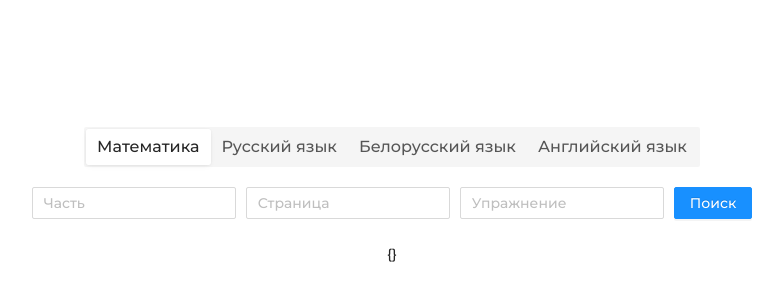
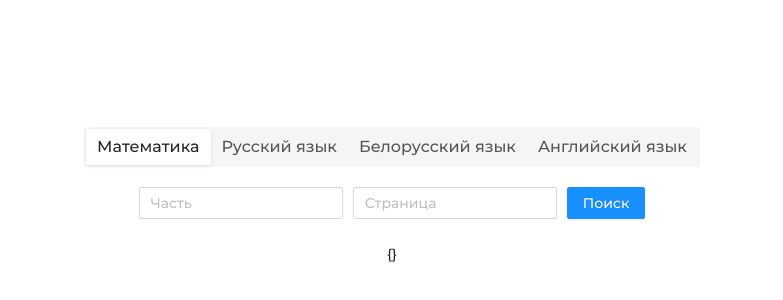
Before and after one commit to vtochenyy/dz-helper, a React (Create React App) app: page /dz-helper in a window 1280 px wide. Shown: the part 204-504 px from the top of the page, without its empty margins (248-1031 px from the left). Built offline with nearby package versions, Linux system fonts and the light colour scheme.

Commit message:
fix render condition on selector component

```diff
--- a/src/components/selectorComponent/SelectorComponent.js
+++ b/src/components/selectorComponent/SelectorComponent.js
@@ -10,17 +10,17 @@ const SelectorComponent = ({ setSelectorSettings }) => {
 	};
 	return (
 		<Form className={styles.container} onFinish={onFinish}>
-			{appContext.subject !== 'Русский язык' && (
+			{appContext.subject && (
 				<Form.Item name='part' className={styles.input}>
 					<InputNumber size='medium' min={1} className={styles.input} placeholder='Часть' />
 				</Form.Item>
 			)}
-			{appContext.subject !== 'Русский язык' && (
+			{appContext.subject !== 'Русский язык' && appContext.subject !== 'Белорусский язык' && (
 				<Form.Item name='page' className={styles.input}>
 					<InputNumber size='medium' min={1} className={styles.input} placeholder='Страница' />
 				</Form.Item>
 			)}
-			{appContext.subject !== 'Русский язык' && (
+			{appContext.subject !== 'Математика' && appContext.subject !== 'Английский язык' && (
 				<Form.Item name='exercise' className={styles.input}>
 					<InputNumber
 						size='medium'
```
